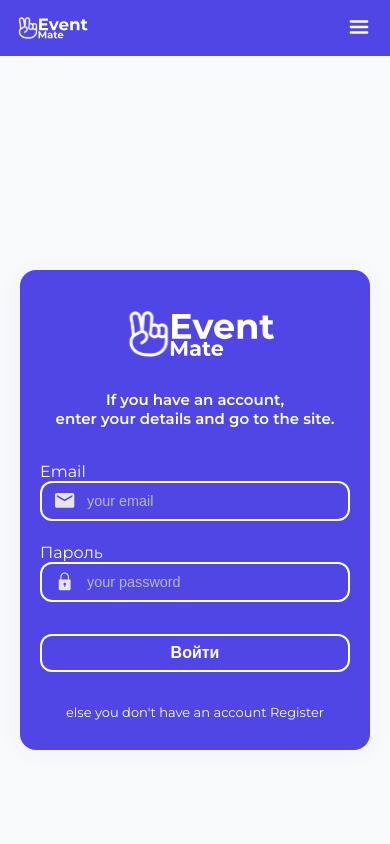
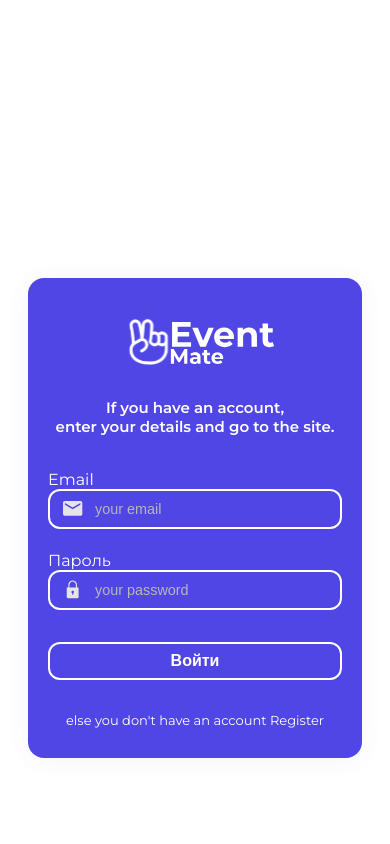
Before and after one commit to Jarv1s-stack/Project-front, a React (Vite) app: page /login in a window 390 px wide. Shown: the top 844 px of the page. Built offline with nearby package versions, Linux system fonts and the light colour scheme.

Commit message:
change design

```diff
--- a/src/components/ThemeToggle.jsx
+++ b/src/components/ThemeToggle.jsx
@@ -1,25 +1,50 @@
 import React, { useEffect, useState } from "react";
 import lightIcon from "../assets/light.svg";
 import darkIcon from "../assets/dark.svg";
-import "../theme.css"
+import styles from "./ThemeToggle.module.css";
 
 export default function ThemeToggle() {
-  const [theme, setTheme] = useState(() =>
-    localStorage.getItem("theme") || "light"
-  );
+  const [theme, setTheme] = useState(() => {
+    const savedTheme = localStorage.getItem("theme");
+    const systemPrefersDark = window.matchMedia('(prefers-color-scheme: dark)').matches;
+    return savedTheme || (systemPrefersDark ? "dark" : "light");
+  });
 
   useEffect(() => {
+
     document.body.className = theme;
     localStorage.setItem("theme", theme);
+
+
+    const mediaQuery = window.matchMedia('(prefers-color-scheme: dark)');
+    const handleSystemThemeChange = (e) => {
+      if (!localStorage.getItem("theme")) {
+        setTheme(e.matches ? "dark" : "light");
+      }
+    };
+    mediaQuery.addListener(handleSystemThemeChange);
+
+    return () => mediaQuery.removeListener(handleSystemThemeChange);
   }, [theme]);
 
-  function toggleTheme() {
+  const toggleTheme = () => {
     setTheme((prev) => (prev === "dark" ? "light" : "dark"));
-  }
+  };
 
   return (
-    <button className="theme-toggle" onClick={toggleTheme} aria-label="Тема">
-      {theme === "dark" ? <img className="light" src={lightIcon} alt="" /> : <img src={darkIcon} alt="" className="dark"/>}
+    <button
+      className={styles.themeToggle}
+      onClick={toggleTheme}
+      aria-label={`Switch to ${theme === "dark" ? "light" : "dark"} mode`}
+      aria-live="polite"
+    >
+      <img
+        src={theme === "dark" ? lightIcon : darkIcon}
+        alt={theme === "dark" ? "Light mode" : "Dark mode"}
+        className={styles.themeIcon}
+        width={24}
+        height={24}
+      />
     </button>
   );
 }
--- /dev/null
+++ b/src/components/ThemeToggle.module.css
@@ -0,0 +1,50 @@
+.themeToggle {
+  border: none;
+  background: none;
+  cursor: pointer;
+  display: flex;
+  justify-content: center;
+  align-items: center;
+  padding: 8px;
+  border-radius: 50%;
+  transition: all 0.3s ease;
+  margin-left: 8px;
+}
+
+.themeToggle:hover {
+  background-color: rgba(255, 255, 255, 0.1);
+  transform: scale(1.1);
+}
+
+.themeToggle:active {
+  transform: scale(0.95);
+}
+
+.themeIcon {
+  width: 22px;
+  height: 22px;
+  transition: transform 0.3s ease;
+}
+
+
+@media (max-width: 768px) {
+  .themeToggle {
+    padding: 10px 16px;
+    margin-left: 0;
+    width: 100%;
+    justify-content: flex-start;
+    border-radius: 8px;
+    background-color: rgba(255, 255, 255, 0.05);
+  }
+
+  .themeToggle:hover {
+    background-color: rgba(255, 255, 255, 0.15);
+    transform: none;
+  }
+
+  .themeIcon {
+    width: 20px;
+    height: 20px;
+    margin-right: 12px;
+  }
+}
--- a/src/theme.css
+++ b/src/theme.css
@@ -1,97 +1,9 @@
-@import url('https://fonts.googleapis.com/css2?family=Montserrat:ital,wght@0,100..900;1,100..900&display=swap');
-
-
-:root {
-  --color-primary: #4F46E5;
-  --color-light-bg: #F9FAFB;
-  --color-light-text: #374151;
-  --color-light-border: #E5E5E5;
-  --color-dark-bg: #121212;
-  --color-dark-text: #E5E5E5;
-}
-
-
-body.light {
-  background: var(--color-light-bg);
-  color: var(--color-light-text);
-  transition: background 0.3s, color 0.3s;
-  margin: 0px;
-  padding: 0px;
-  overflow-x: hidden;
-  font-family: "Montserrat", sans-serif !important;
-}
-
-body.dark {
-  background: var(--color-dark-bg);
-  color: var(--color-dark-text);
-  transition: background 0.3s, color 0.3s;
-  margin: 0px;
-  padding: 0px;
-  font-family: "Montserrat", sans-serif !important;
-}
 
 .header {
-  background: inherit;
-  border-bottom: 1px solid var(--color-light-border);
-  height: 64px;
-  display: flex;
-  align-items: center;
-  padding: 0 24px;
-  gap: 20px;
-  justify-content: space-between;
+  background-color: var(--color-primary);
 }
 
 .header.dark {
   border-bottom: 1px solid #232323;
+  background-color: var(--color-primary);
 }
-
-.header-logo {
-  display: flex;
-  align-items: center;
-  font-size: 1.4rem;
-  font-weight: bold;
-  gap: 12px;
-}
-
-.header-actions {
-  display: flex;
-  align-items: center;
-  gap: 16px;
-}
-footer{
-  font-family: "Montserrat", sans-serif !important;
-}
-
-.header-points {
-  font-weight: 500;
-  background: var(--color-primary);
-  color: #fff;
-  padding: 4px 12px;
-  border-radius: 1rem;
-  margin-left: 10px;
-  font-size: 1rem;
-}
-
-.theme-toggle {
-  border: none;
-  background: none;
-  cursor: pointer;
-  display: flex;
-  flex-direction: row;
-  justify-content: center;
-  align-items: center;
-  height: 100%;
-}
-
-@media (max-width: 600px) {
-  .header {
-    padding: 0 10px;
-    gap: 10px;
-  }
-  .header-logo {
-    font-size: 1.1rem;
-  }
-  .header-actions {
-    gap: 8px;
-  }
-}
```
